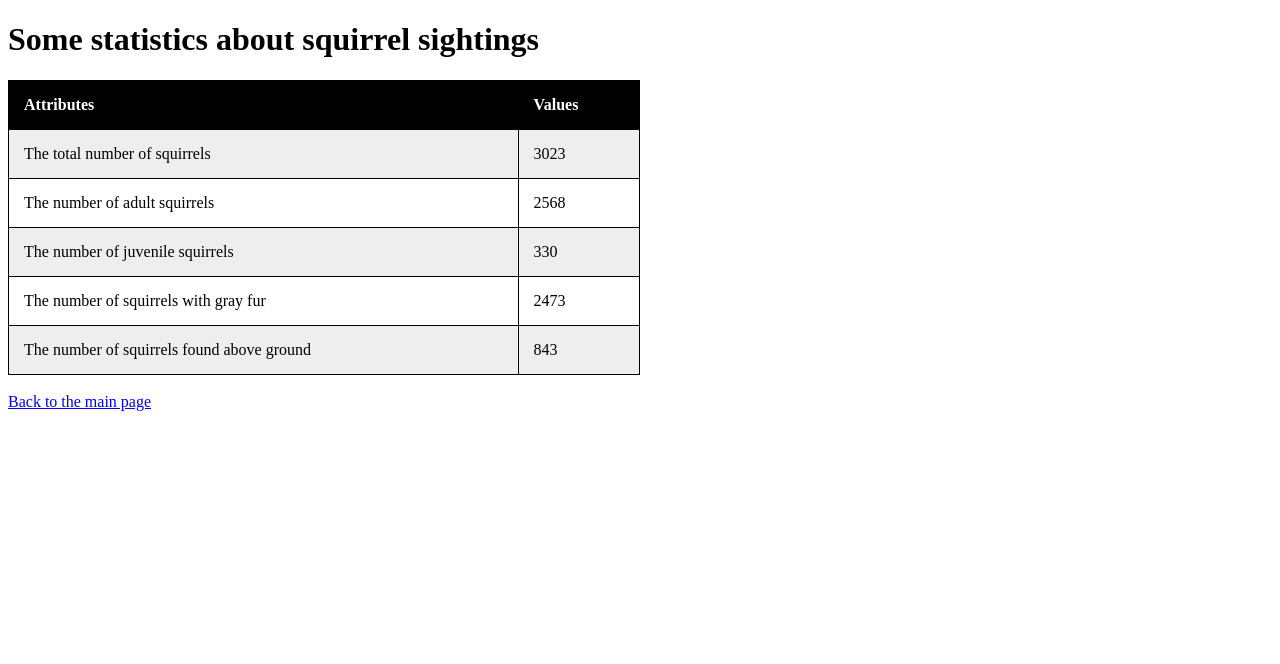
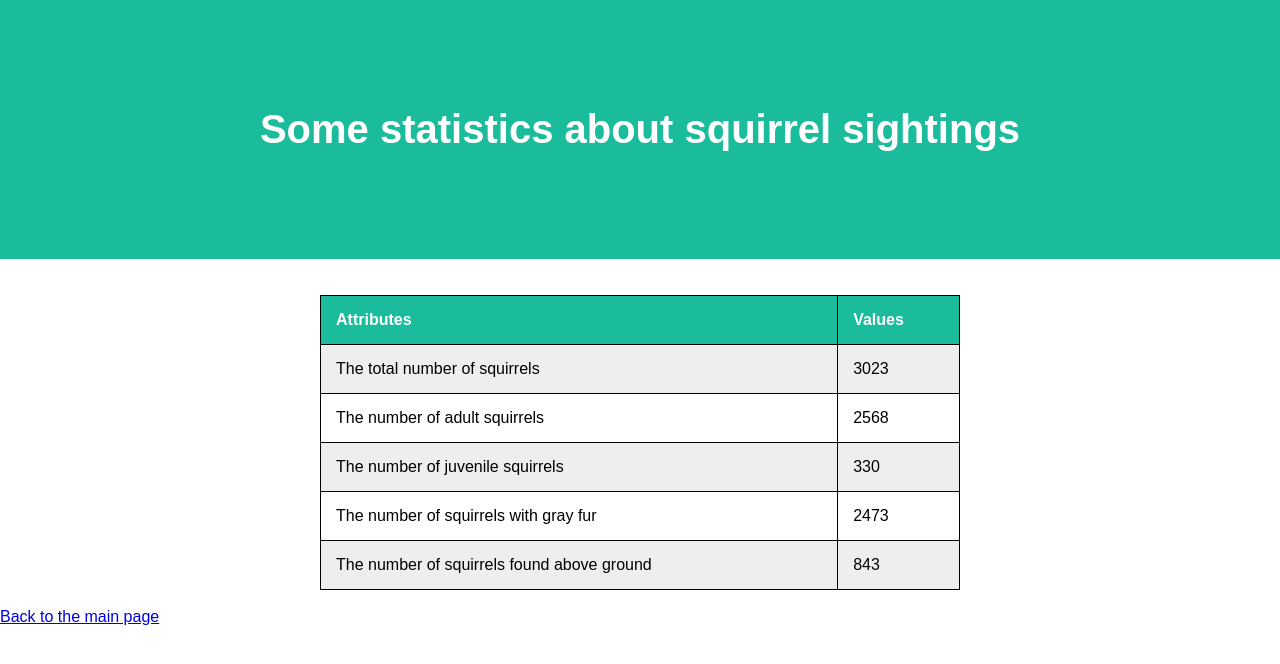
Before and after one commit to yfsui/tracker, a Django app: page /sightings/stats/ in a window 1280 px wide. Shown: the top 664 px of the page. Run offline with Django 3.2, Linux system fonts and the light colour scheme; data comes from the database, SQL or seed files in the repository.

Commit message:
Add style to stats page

```diff
--- a/tracker/templates/tracker/stats.html
+++ b/tracker/templates/tracker/stats.html
@@ -1,12 +1,34 @@
 <!DOCTYPE html>
 <html lang="en">
         <head>
-                <title>Squirrel Statistics</title>
                 <meta charset = 'utf-8'>
+		<meta name="viewport" content="width=device-width, initial-scale=1">
+        <style>
+        body {
+          font-family: Arial, Helvetica, sans-serif;
+          margin: 0;
+        }
+        /* Style the header */
+        .header {
+          padding: 80px;
+          text-align: center;
+          background: #1abc9c;
+          color: white;
+        }
+        /* Increase the font size of the h1 element */
+        .header h1 {
+          font-size: 40px;
+        }
+        </style>
+
+		<title>Squirrel Statistics</title>
         </head>
+
         <body>
+		<div class="header">
                 <h1>Some statistics about squirrel sightings</h1>
-                <style>
+		</div>
+		<style>
                 table {
                   width:50%;
                 }
@@ -25,11 +47,13 @@
                   background-color: #fff;
                 }
                 table th {
-                  background-color: black;
+                  background-color: #1abc9c;
                   color: white;
                 }
                 </style>
-                <table style="width:50%">
+		<br>
+		<br>
+                <table align='center' style="width:50%">
                         <tr>
                                 <th>Attributes</th>
                                 <th>Values</th>
@@ -57,5 +81,6 @@
                 </table>
                 <br>
 		<a href="{% url 'tracker:all' %}">Back to the main page</a >
+
         </body>
 <html>
```
